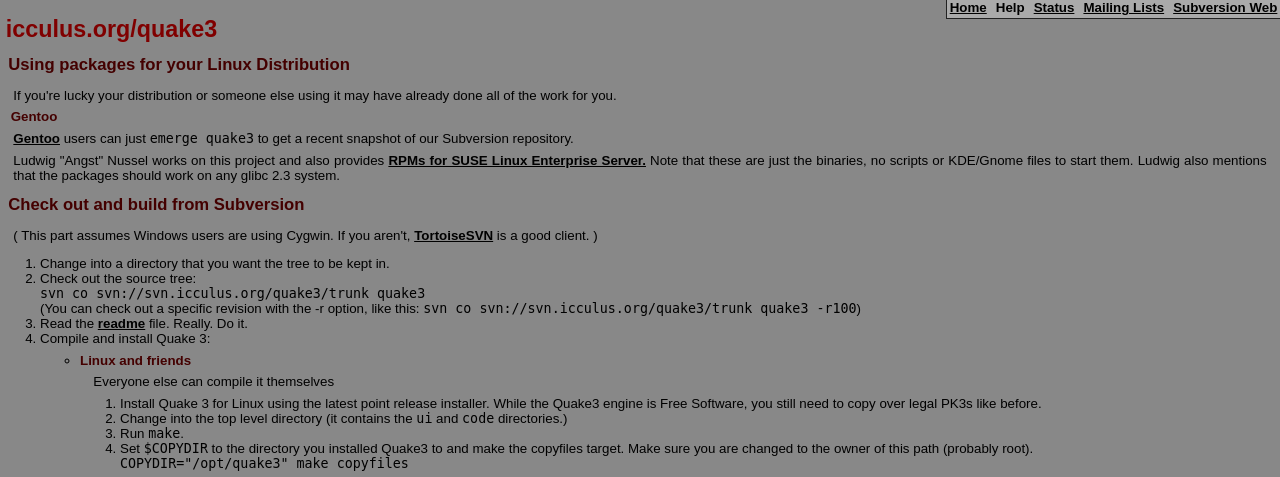
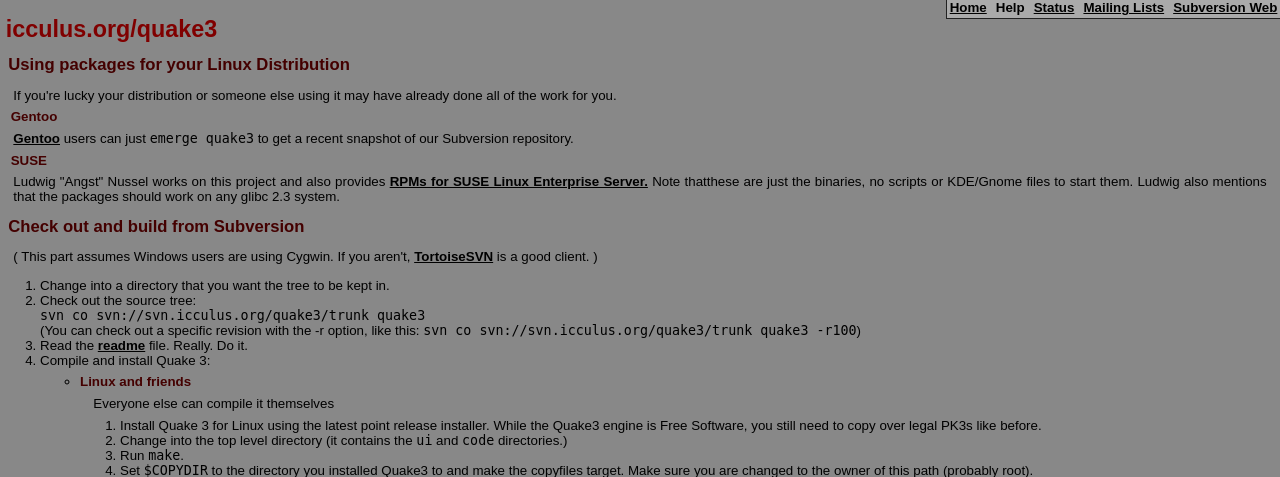
Before and after one commit to ariya/ioquake3, a PHP site: page /?page=help in a window 1280 px wide. Shown: the top 477 px of the page. Run offline with PHP 8.4, Linux system fonts and the light colour scheme; data that the repository does not hold is empty.

Commit message:
errrm
git-svn-id: svn://svn.icculus.org/quake3/trunk@330 edf5b092-35ff-0310-97b2-ce42778d08ea

```diff
--- a/web/include/help.php
+++ b/web/include/help.php
@@ -4,9 +4,10 @@
 <h3>Gentoo</h3>
 <p><a href="http://www.gentoo.org/">Gentoo</a> users can just <span class="shell">
 emerge quake3</span> to get a recent snapshot of our Subversion repository.</p>
+<h3>SUSE</h3>
 <p>Ludwig "Angst" Nussel works on this project and also provides
 <a href="ftp://ftp.gwdg.de/pub/linux/suse/ftp.suse.com/people/lnussel/quake3">
-RPMs for SUSE Linux Enterprise Server.</a> Note that	these are just the binaries,
+RPMs for SUSE Linux Enterprise Server.</a> Note thatthese are just the binaries,
 no scripts or KDE/Gnome files to start them. Ludwig also mentions that the packages
 should work on any glibc 2.3 system.</p>
 
```
